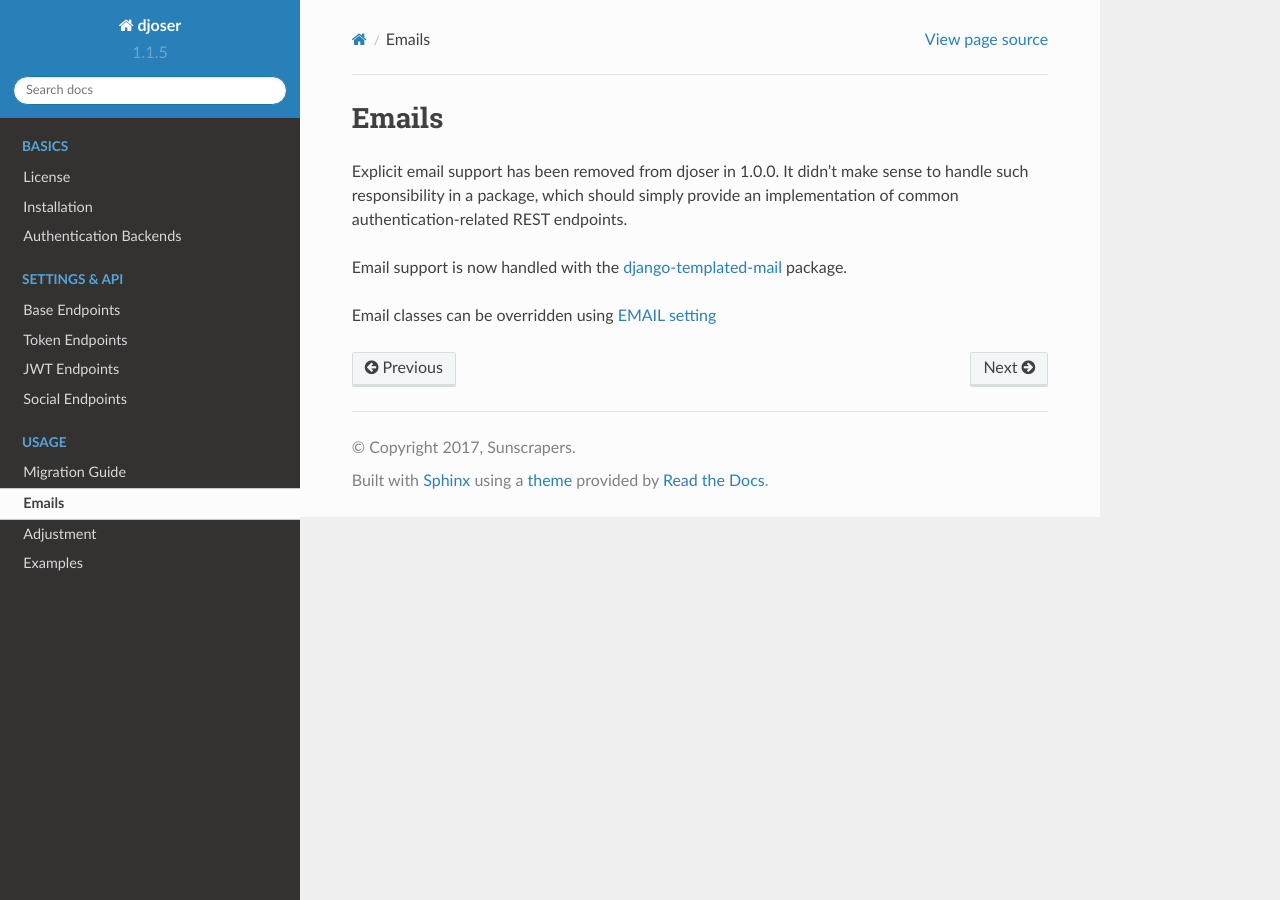
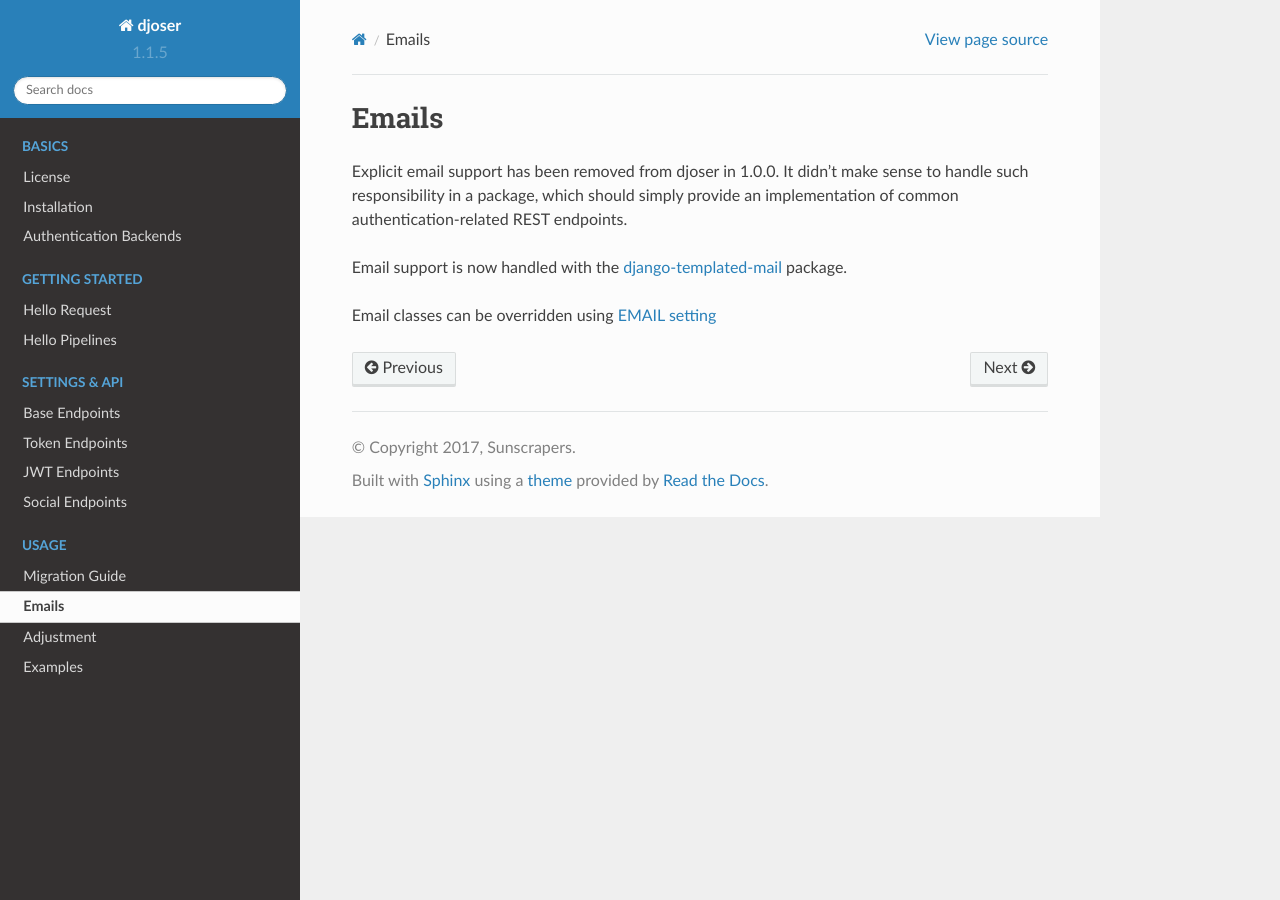
Before and after one commit to sunscrapers/djoser, a Sphinx documentation site: the page built from docs/source/emails.rst, in a window 1280 px wide. Built offline with Sphinx 7.4.7 and the Read the Docs theme 2.0.0, drawn with Linux system fonts in a browser that asks for light colours; pages that are not in the unit, such as notebooks, are missing from menus.

Commit message:
Update docs index

```diff
--- a/docs/source/index.rst
+++ b/docs/source/index.rst
@@ -56,7 +56,8 @@ Django REST Framework (3.7).
     :maxdepth: 2
     :caption: Getting Started
 
-    gettings_started/first_request
+    getting_started/hello_request
+    getting_started/hello_pipelines
 
 .. toctree::
     :maxdepth: 2
```
